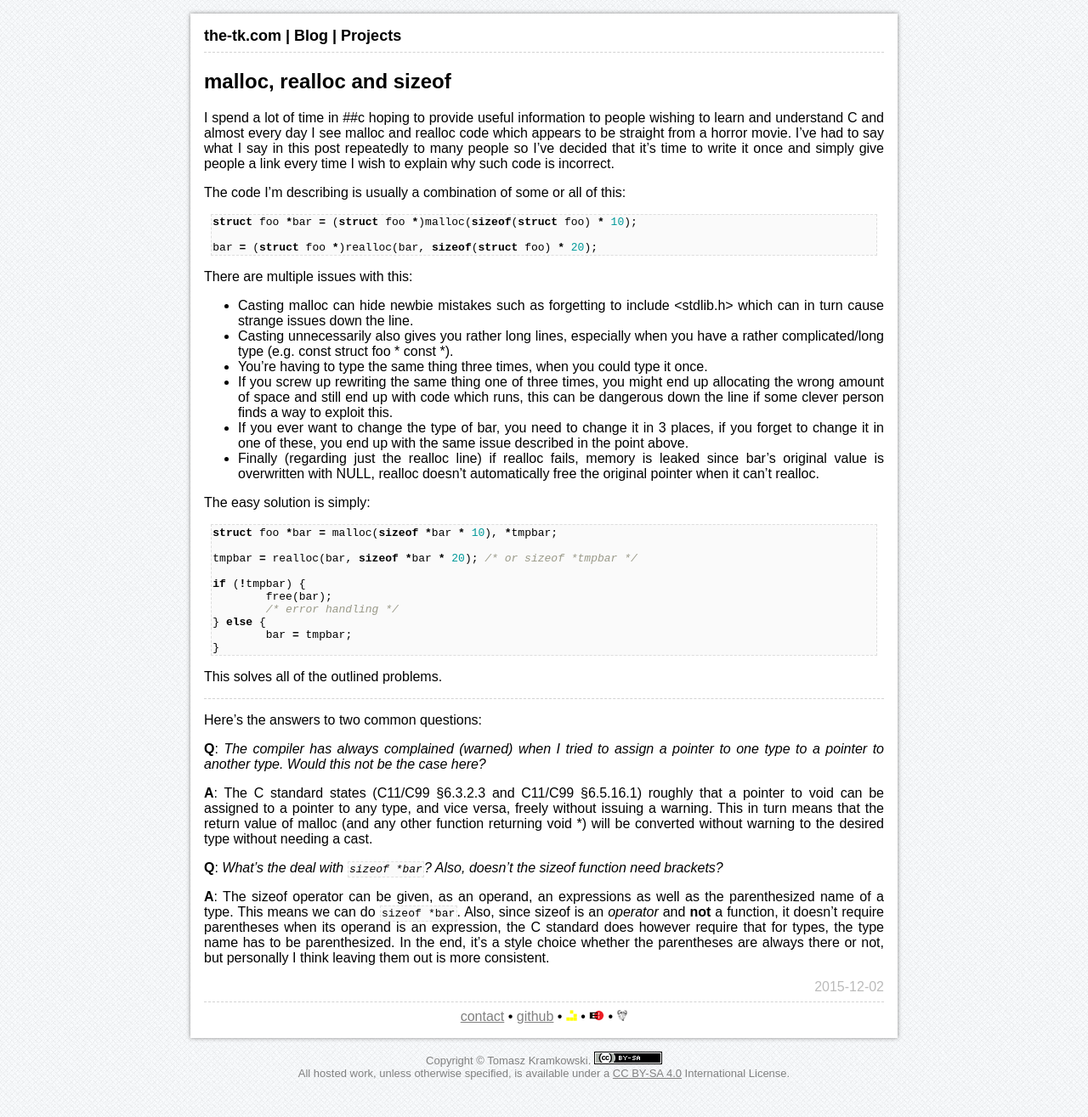
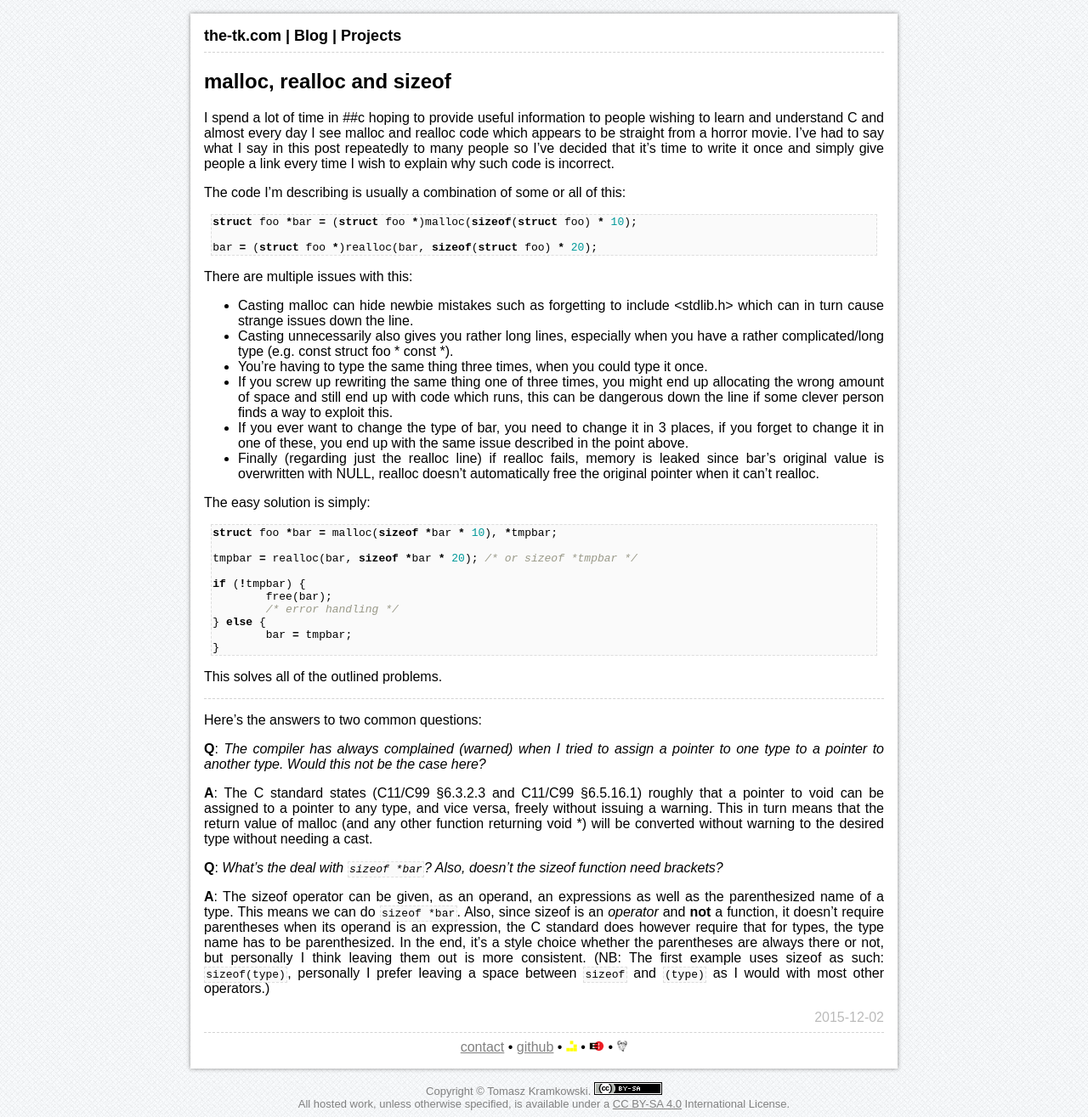
Before and after one commit to EliteTK/the-tk.com, a Jekyll site: the page built from _posts/2015-12-02-malloc-realloc-and-sizeof.md, in a window 1280 px wide. Shown: the whole page at 85% size. Built offline with Jekyll 4.4.1, drawn with Linux system fonts in a browser that asks for light colours; before the commit the page ends 1279 px from its top, so only the background shows below that.

Commit message:
2015-12-02: edit

```diff
--- a/_posts/2015-12-02-malloc-realloc-and-sizeof.md
+++ b/_posts/2015-12-02-malloc-realloc-and-sizeof.md
@@ -75,4 +75,6 @@ since sizeof is an _operator_ and **not** a function, it doesn't require
 parentheses when its operand is an expression, the C standard does however
 require that for types, the type name has to be parenthesized.  In the end,
 it's a style choice whether the parentheses are always there or not, but
-personally I think leaving them out is more consistent.
+personally I think leaving them out is more consistent. (NB: The first example
+uses sizeof as such: `sizeof(type)`, personally I prefer leaving a space
+between `sizeof` and `(type)` as I would with most other operators.)
```
